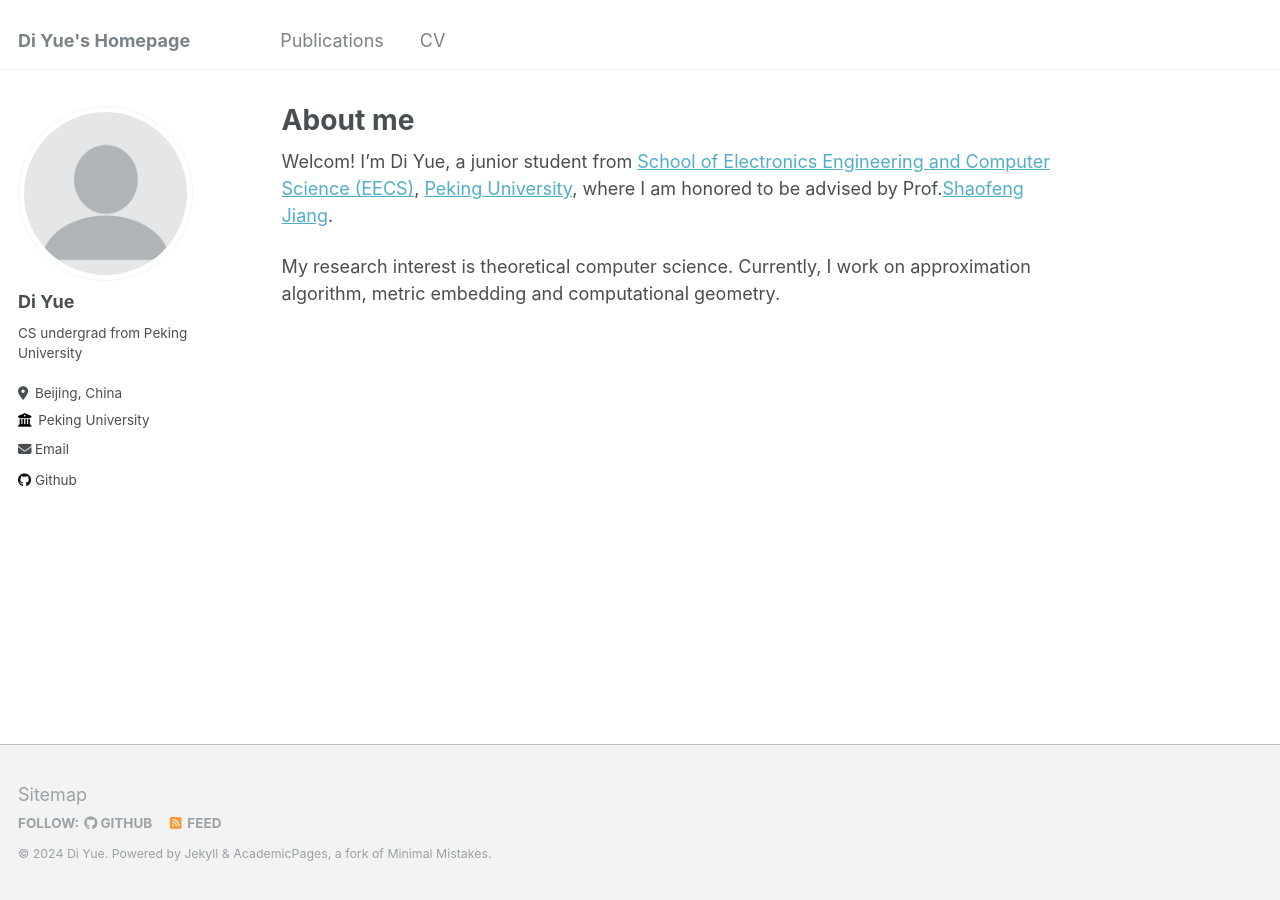
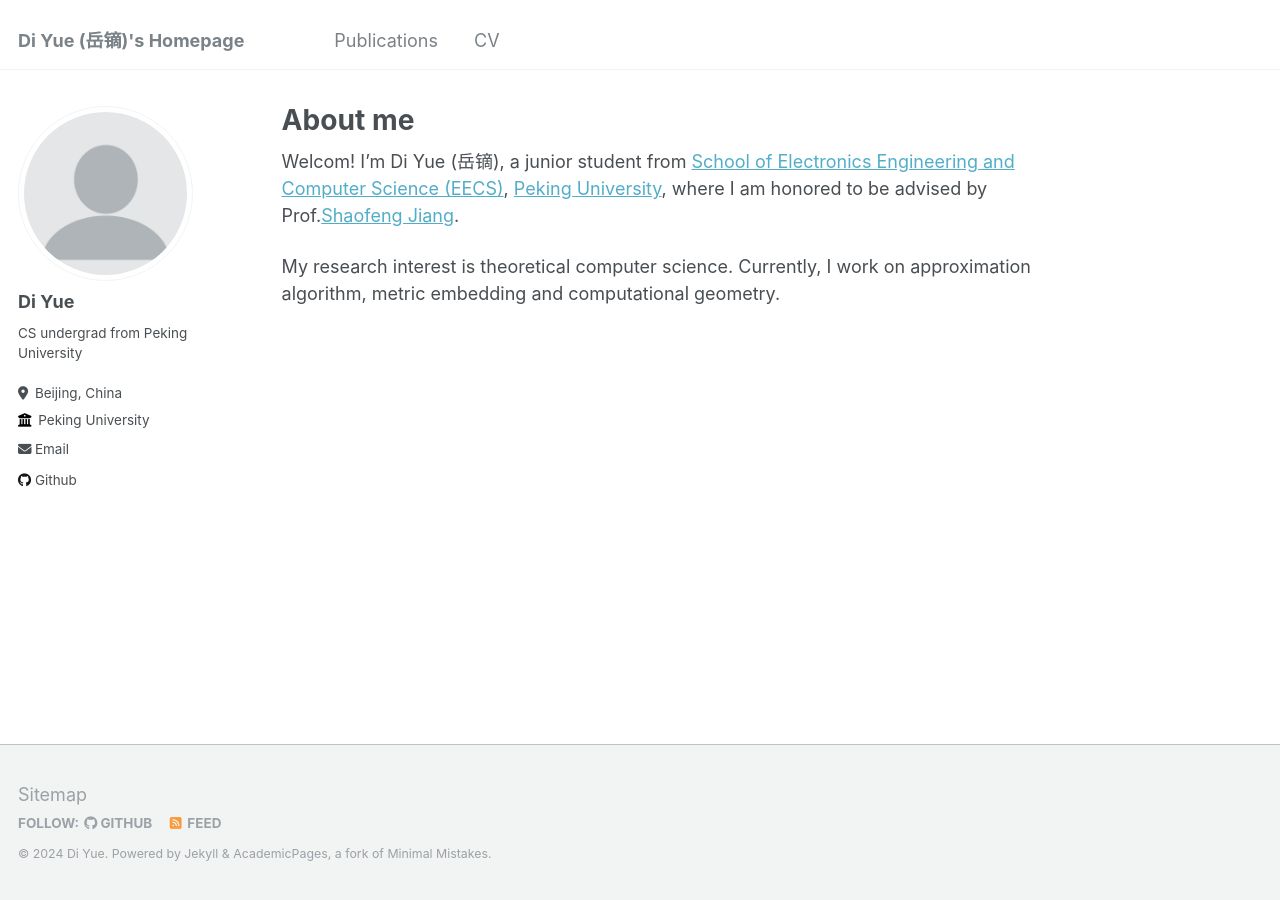
Before and after one commit to tnediserp/tnediserp.github.io, a Jekyll site: the page built from _pages/about.md, in a window 1280 px wide. Built offline with Jekyll 4.4.1, drawn with Linux system fonts in a browser that asks for light colours.

Commit message:
try Chinese

```diff
--- a/_config.yml
+++ b/_config.yml
@@ -8,7 +8,7 @@
 
 # Basic Site Settings
 locale                   : "en-US"
-title                    : "Di Yue's Homepage"
+title                    : "Di Yue (岳镝)'s Homepage"
 title_separator          : "-"
 name                     : &name "Di Yue"
 description              : &description "CS undergrad from Peking University"
--- a/_pages/about.md
+++ b/_pages/about.md
@@ -7,7 +7,7 @@
   - /about.html
 ---
 
-Welcom! I'm Di Yue, a junior student from [School of Electronics Engineering and Computer Science (EECS)](https://eecs.pku.edu.cn/), [Peking University](https://www.pku.edu.cn/), where I am honored to be advised by Prof.[Shaofeng Jiang](https://www.shaofengjiang.cn/).
+Welcom! I'm Di Yue (岳镝), a junior student from [School of Electronics Engineering and Computer Science (EECS)](https://eecs.pku.edu.cn/), [Peking University](https://www.pku.edu.cn/), where I am honored to be advised by Prof.[Shaofeng Jiang](https://www.shaofengjiang.cn/).
 
 My research interest is theoretical computer science. Currently, I work on approximation algorithm, metric embedding and computational geometry.
 
```
